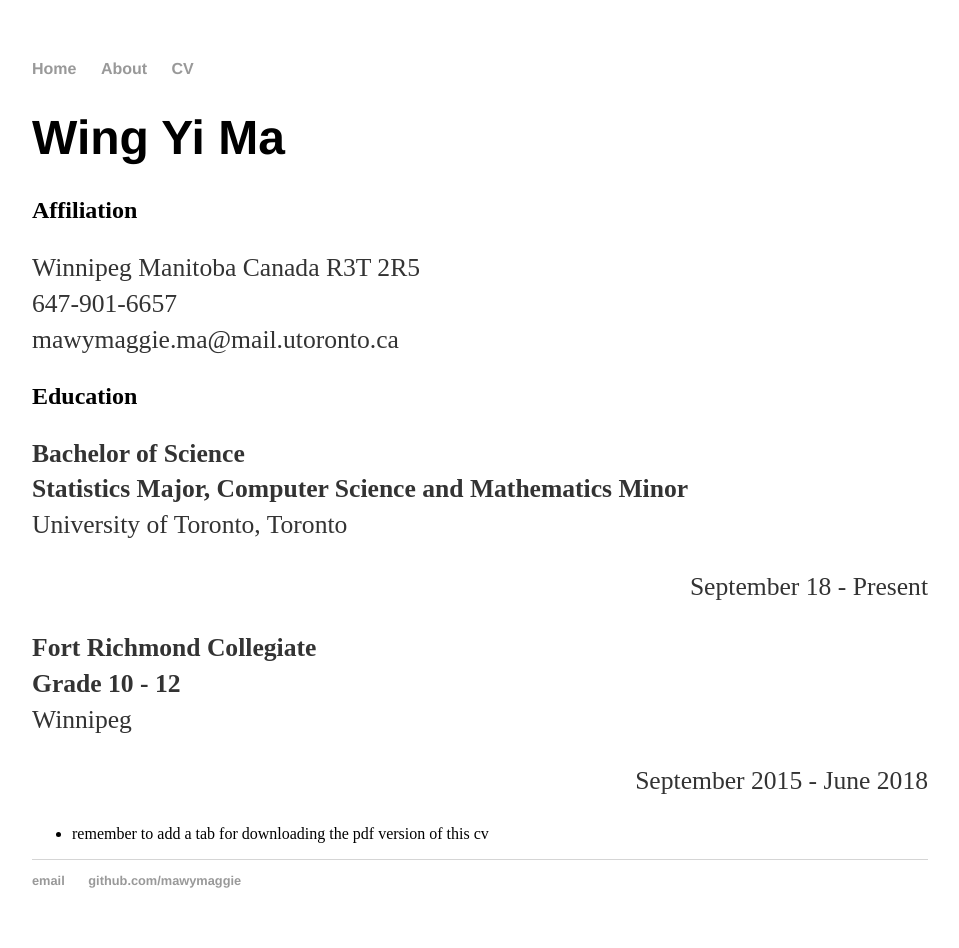
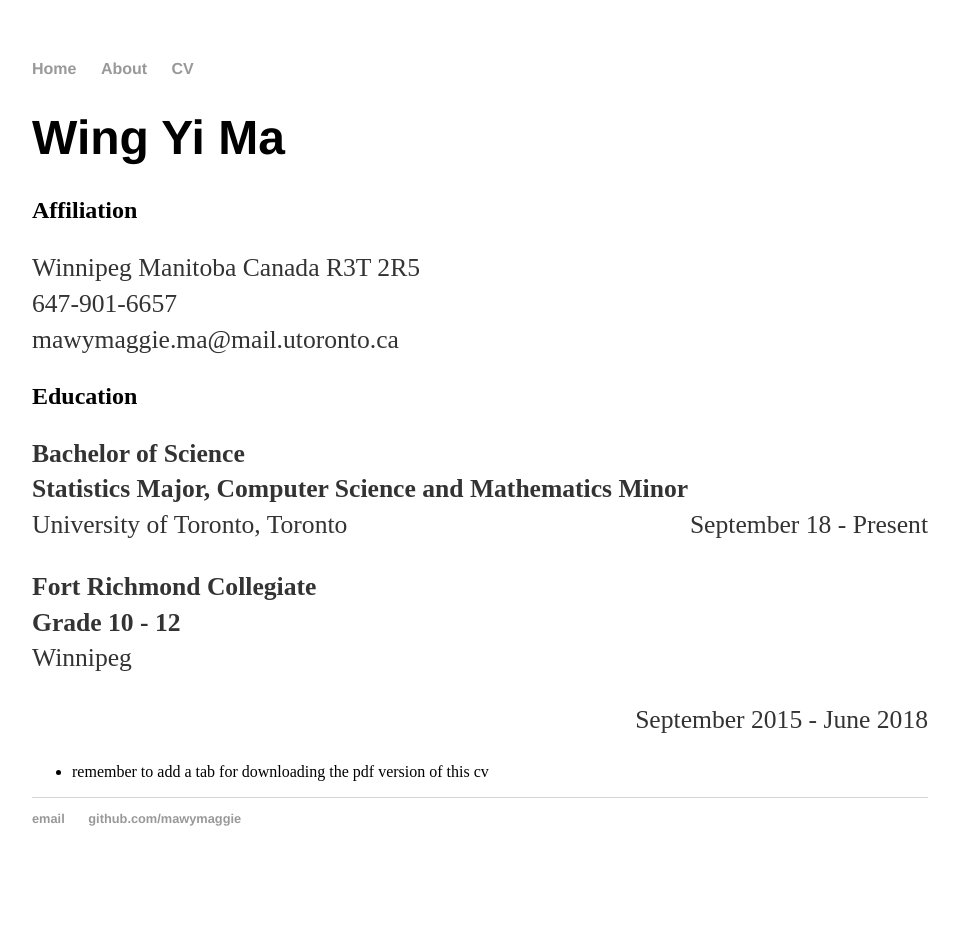
Before and after one commit to mawymaggie/mawymaggie.github.io, a Jekyll site: the page built from cv/index.html, in a window 1280 px wide. Shown: the whole page, without its empty margins (160-1119 px from the left). Built offline with Jekyll 4.4.1, drawn with Linux system fonts in a browser that asks for light colours; after the commit the page ends 900 px from its top, so only the background shows below that.

Commit message:
Update index.html

```diff
--- a/cv/index.html
+++ b/cv/index.html
@@ -10,8 +10,8 @@ title: CV
         <p style="font-size:2vw">Winnipeg Manitoba Canada R3T 2R5<br/>647-901-6657<br/> mawymaggie.ma@mail.utoronto.ca</p>
 
         <h2>Education</h2>
-        <p align="left" style="font-size:2vw"><b>Bachelor of Science <br/> Statistics Major, Computer Science and Mathematics Minor</b><br/> University of Toronto, Toronto</p>
-        <p align="right" style="font-size:2vw">September 18 - Present<p>
+        <p align="left" style="font-size:2vw"><b>Bachelor of Science <br/> Statistics Major, Computer Science and Mathematics Minor</b><br/> University of Toronto, Toronto
+                <span style="float:right; font-size:2vw">September 18 - Present</span><p>
         <p align="left" style="font-size:2vw"><b>Fort Richmond Collegiate<br/>Grade 10 - 12</b><br/>Winnipeg</p>
         <p align="right" style="font-size:2vw">September 2015 - June 2018
 
```
